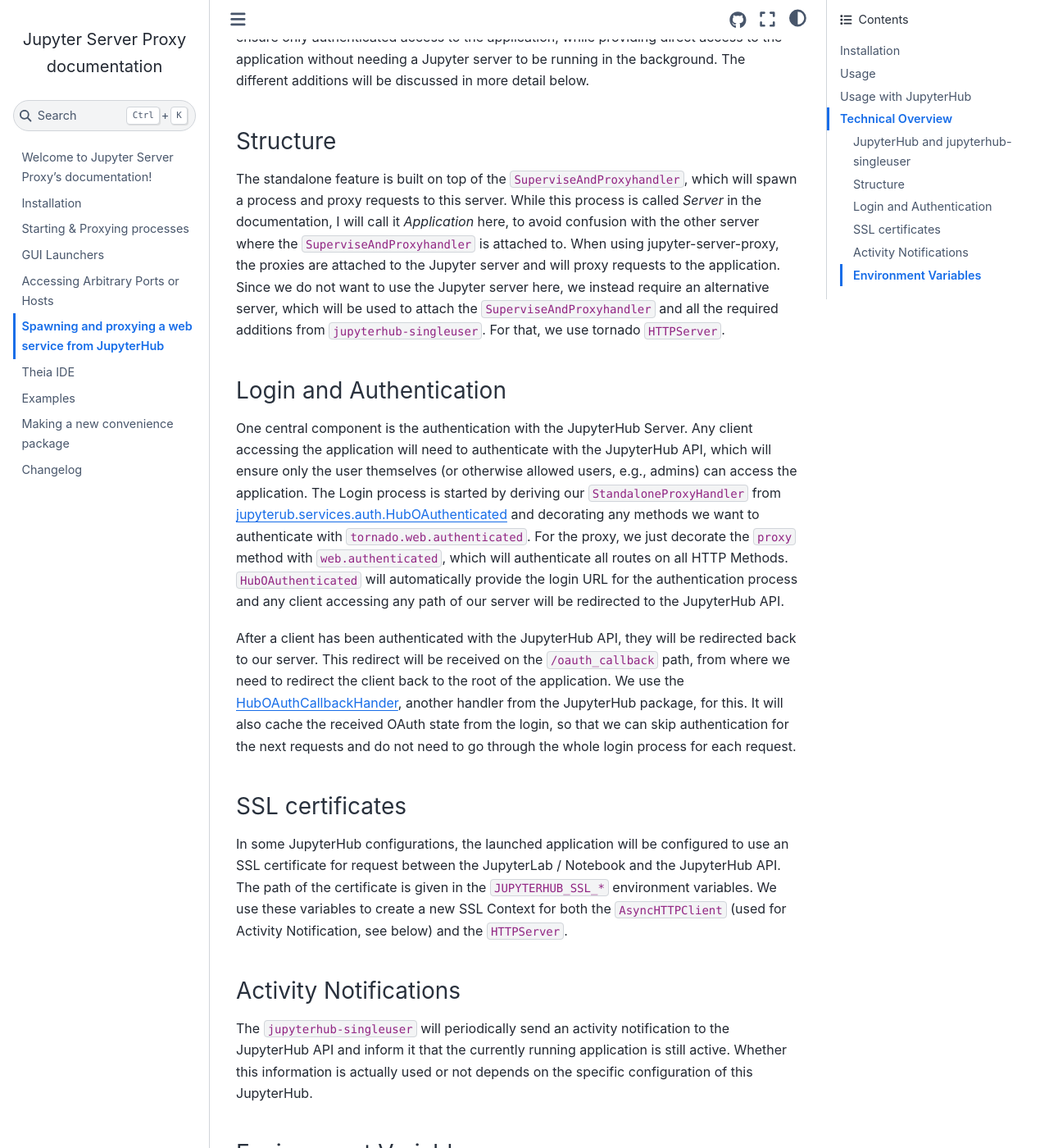
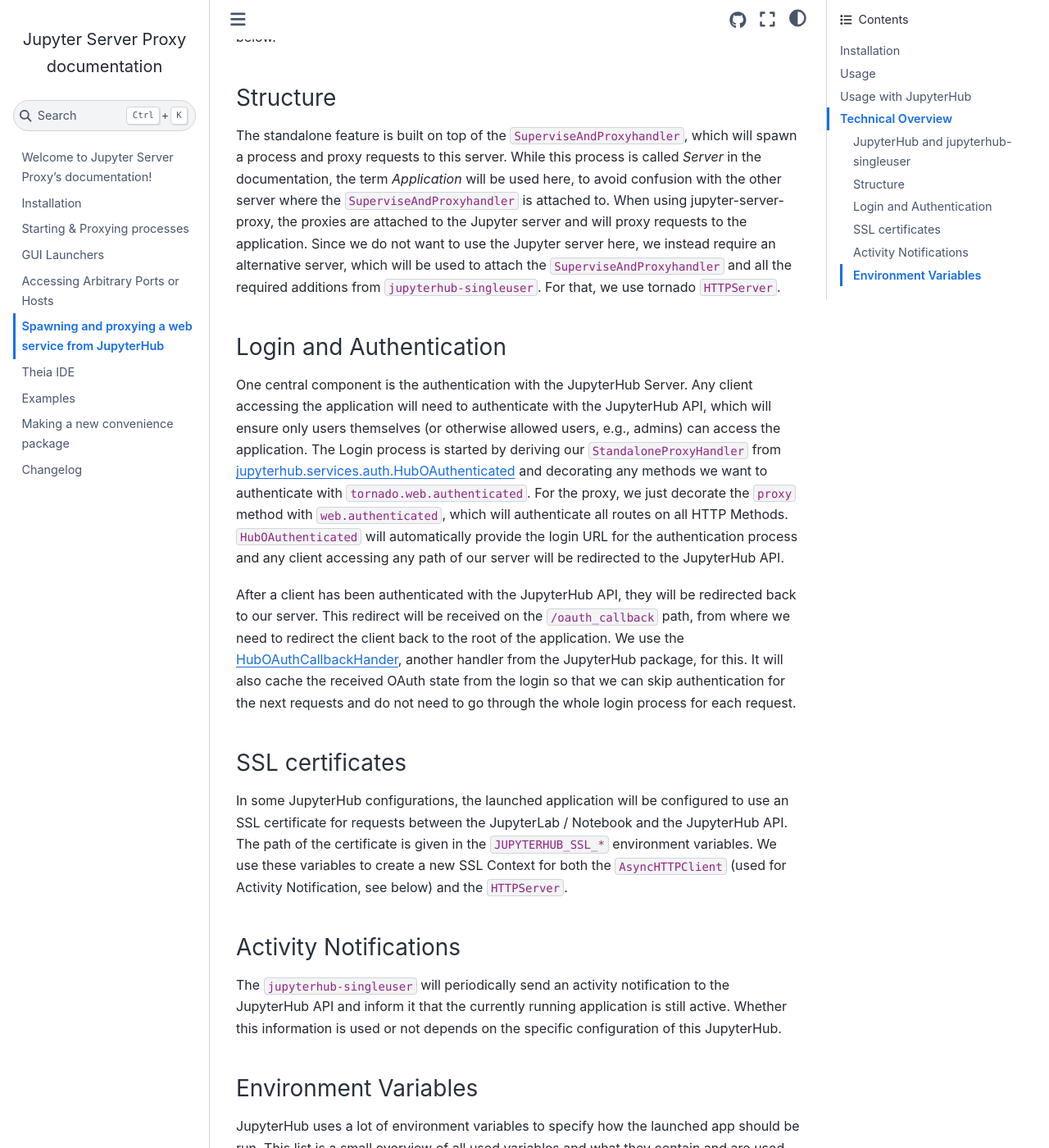
Before and after one commit to jupyterhub/jupyter-server-proxy, a Sphinx documentation site: the page built from docs/source/standalone.md, in a window 1280 px wide and 1400 px high, scrolled down 2915 px. Shown: the whole window at 82% size. Built offline with Sphinx 7.4.7 and the Sphinx Book theme 1.1.4, drawn with Linux system fonts in a browser that asks for light colours; some of the changed text lies outside the part shown.

Commit message:
Fix Typos and minor cleanups

````diff
--- a/docs/source/standalone.md
+++ b/docs/source/standalone.md
@@ -3,11 +3,11 @@
 # Spawning and proxying a web service from JupyterHub
 
 The `standalone` feature of Jupyter Server Proxy enables JupyterHub Admins to launch and proxy arbitrary web services
-directly, in place of the JupyterLab or Notebook. You can use Jupyter Server Proxy to spawn a single proxy,
+directly, instead of JupyterLab or Notebook. You can use Jupyter Server Proxy to spawn a single proxy,
 without it being attached to a Jupyter server. The proxy securely authenticates and restricts access to authorized
-users through JupyterHub, giving a unified way to securely provide arbitrary applications.
+users through JupyterHub, providing a unified way to access arbitrary applications securely.
 
-This works similar to {ref}`proxying Server Processes <server-process>`, where a server process is started and proxied.
+This works similarly to {ref}`proxying Server Processes <server-process>`, where a server process is started and proxied.
 The Proxy is usually started from the command line, often by modifying the `Spawner.cmd` in your
 [JupyterHub Configuration](https://jupyterhub.readthedocs.io/en/stable/tutorial/getting-started/spawners-basics.html).
 
@@ -16,7 +16,7 @@
 
 ## Installation
 
-This feature has a dependency to JupyterHub and must be explicitly installed via an optional dependency:
+This feature has a dependency on JupyterHub and must be explicitly installed via an optional dependency:
 
 ```shell
 pip install jupyter-server-proxy[standalone]
@@ -32,17 +32,17 @@
 jupyter standaloneproxy -- voila --no-browser --port={port} /path/to/some/Notebook.ipynb
 ```
 
-Executing this command will spawn a new HTTP Server, which will spawn the voilà dashboard and render the notebook.
+Executing this command will spawn a new HTTP Server, creating the voilà dashboard and rendering the notebook.
 Any template strings (like the `--port={port}`) inside the command will be automatically replaced when the command is
 executed.
 
-The CLI has multiple advanced options to customize the behavior of the proxy. Execute `jupyter standaloneproxy --help`
+The CLI has multiple advanced options to customize the proxy behavior. Execute `jupyter standaloneproxy --help`
 to get a complete list of all arguments.
 
-### Specify address and port
+### Specify the address and port
 
-The proxy will try to extract the address and port from the `JUPYTERHUB_SERVICE_URL` environment variable, which is
-set if an application is launched by JupyterHub. Otherwise, it will be launched on `127.0.0.1:8888`.
+The proxy will try to extract the address and port from the `JUPYTERHUB_SERVICE_URL` environment variable. This variable
+will be set by JupyterHub. Otherwise, the server will be launched on `127.0.0.1:8888`.
 You can also explicitly overwrite these values:
 
 ```shell
@@ -61,7 +61,7 @@
 ## Usage with JupyterHub
 
 To launch a standalone proxy with JupyterHub, you need to customize the `Spawner` inside the configuration
-using traitlets:
+using `traitlets`:
 
 ```python
 c.Spawner.cmd = "jupyter-standaloneproxy"
@@ -69,7 +69,7 @@
 ```
 
 This will hard-code JupyterHub to launch voilà instead of `jupyterhub-singleuser`. In case you want to give the users
-of the JupyterHub the ability to select which application to launch (like selecting either JupyterLab or voilà),
+of JupyterHub the ability to select which application to launch (like selecting either JupyterLab or voilà),
 you will want to make this configuration optional:
 
 ```python
@@ -108,15 +108,14 @@
 additions regarding authentication and multi-user systems.
 In the standalone feature, we try to mimic these additions, but instead of using `JupyterLab` or `Notebook`, we
 will wrap them around an arbitrary web application.
-This will ensure only authenticated access to the application, while providing direct access to the application
-without needing a Jupyter server to be running in the background.
-The different additions will be discussed in more detail below.
+This will ensure direct, authenticated access to the application, without needing a Jupyter server to be running
+in the background. The different additions will be discussed in more detail below.
 
 ### Structure
 
 The standalone feature is built on top of the `SuperviseAndProxyhandler`, which will spawn a process and proxy
-requests to this server. While this process is called _Server_ in the documentation, I will call it _Application_
-here, to avoid confusion with the other server where the `SuperviseAndProxyhandler` is attached to.
+requests to this server. While this process is called _Server_ in the documentation, the term _Application_ will be
+used here, to avoid confusion with the other server where the `SuperviseAndProxyhandler` is attached to.
 When using jupyter-server-proxy, the proxies are attached to the Jupyter server and will proxy requests
 to the application.
 Since we do not want to use the Jupyter server here, we instead require an alternative server, which will be used
@@ -127,9 +126,9 @@
 
 One central component is the authentication with the JupyterHub Server.
 Any client accessing the application will need to authenticate with the JupyterHub API, which will ensure only
-the user themselves (or otherwise allowed users, e.g., admins) can access the application.
+users themselves (or otherwise allowed users, e.g., admins) can access the application.
 The Login process is started by deriving our `StandaloneProxyHandler` from
-[jupyterub.services.auth.HubOAuthenticated](https://github.com/jupyterhub/jupyterhub/blob/5.0.0/jupyterhub/services/auth.py#L1541)
+[jupyterhub.services.auth.HubOAuthenticated](https://github.com/jupyterhub/jupyterhub/blob/5.0.0/jupyterhub/services/auth.py#L1541)
 and decorating any methods we want to authenticate with `tornado.web.authenticated`.
 For the proxy, we just decorate the `proxy` method with `web.authenticated`, which will authenticate all routes on all HTTP Methods.
 `HubOAuthenticated` will automatically provide the login URL for the authentication process and any
@@ -140,12 +139,12 @@
 root of the application.
 We use the [HubOAuthCallbackHander](https://github.com/jupyterhub/jupyterhub/blob/5.0.0/jupyterhub/services/auth.py#L1547),
 another handler from the JupyterHub package, for this.
-It will also cache the received OAuth state from the login, so that we can skip authentication for the next requests
+It will also cache the received OAuth state from the login so that we can skip authentication for the next requests
 and do not need to go through the whole login process for each request.
 
 ### SSL certificates
 
-In some JupyterHub configurations, the launched application will be configured to use an SSL certificate for request
+In some JupyterHub configurations, the launched application will be configured to use an SSL certificate for requests
 between the JupyterLab / Notebook and the JupyterHub API. The path of the certificate is given in the
 `JUPYTERHUB_SSL_*` environment variables. We use these variables to create a new SSL Context for both
 the `AsyncHTTPClient` (used for Activity Notification, see below) and the `HTTPServer`.
@@ -153,8 +152,8 @@
 ### Activity Notifications
 
 The `jupyterhub-singleuser` will periodically send an activity notification to the JupyterHub API and inform it that
-the currently running application is still active. Whether this information is actually used or not depends on the
-specific configuration of this JupyterHub.
+the currently running application is still active. Whether this information is used or not depends on the specific
+configuration of this JupyterHub.
 
 ### Environment Variables
 
````
Also changed, not shown: other parts of docs/source/standalone.md (+1 -1 lines), 3 other files.
